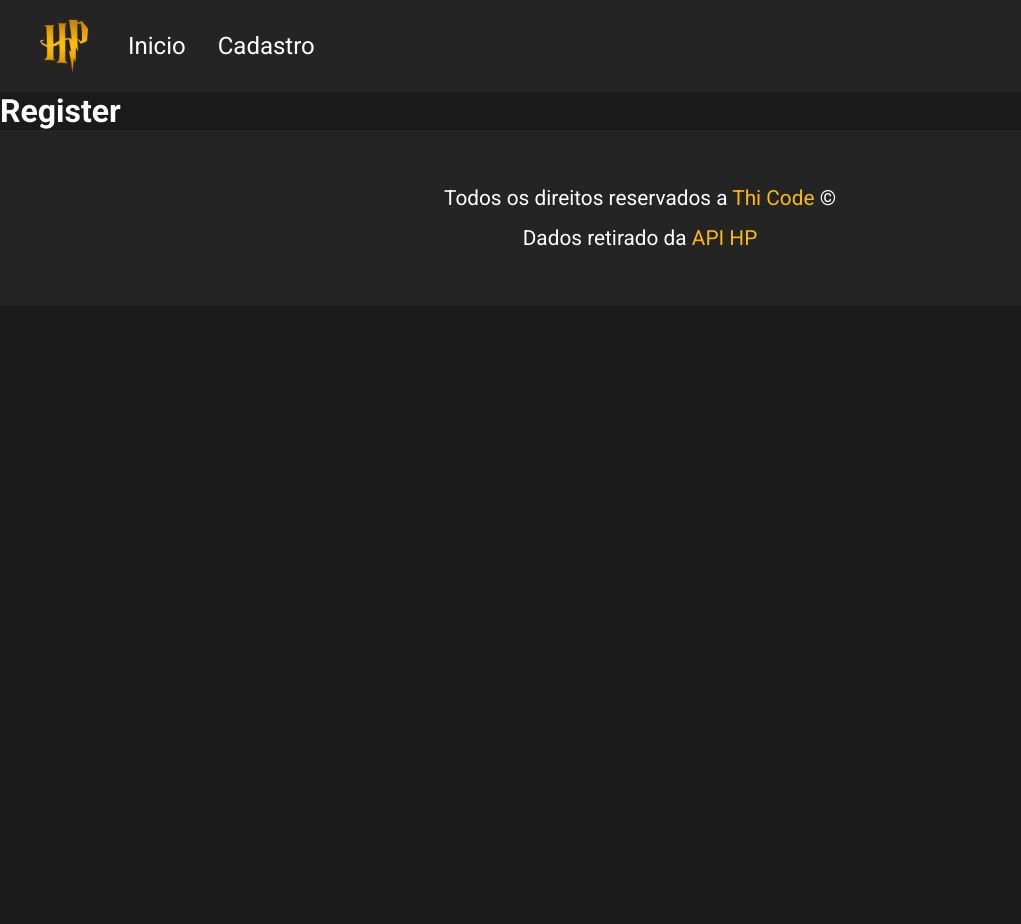
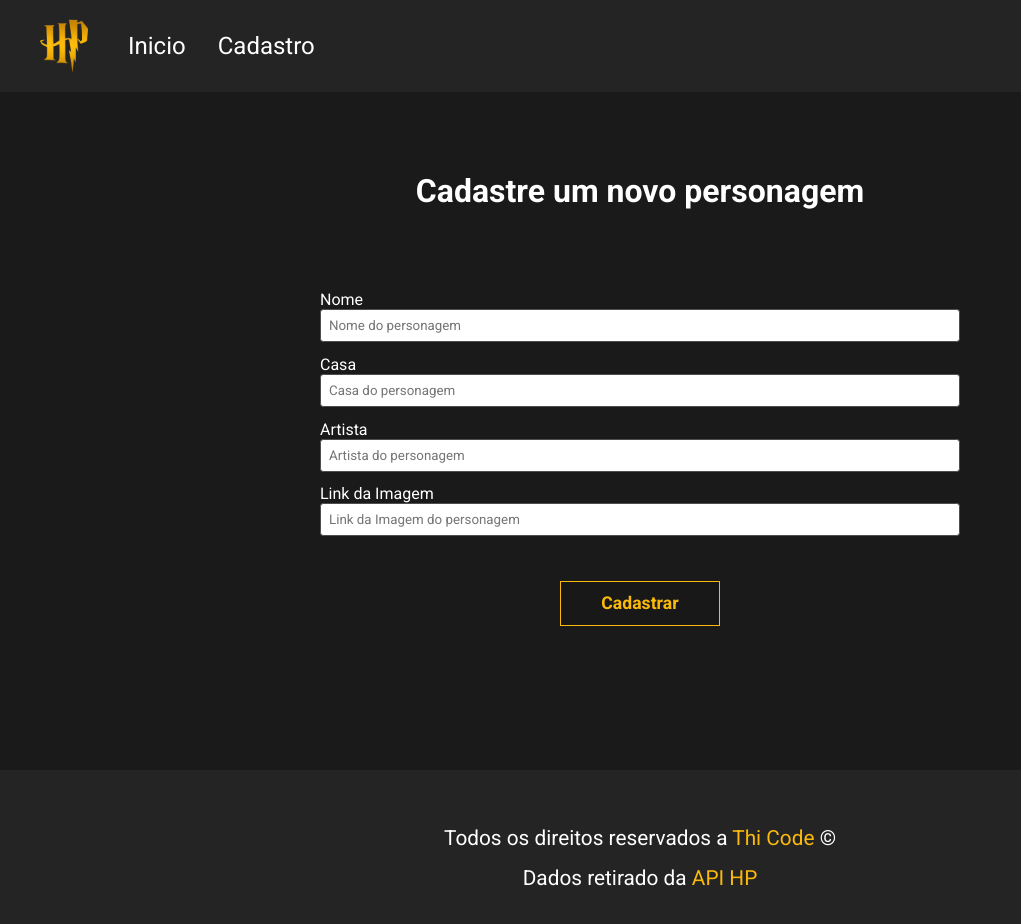
Before and after one commit to codethi/spa-hp, a React (Vite) app: page /register in a window 1280 px wide. Shown: the top 924 px of the page, without its empty margins (0-1021 px from the left). Before the commit the page ends 800 px from the top, so only its background shows below. Built offline with nearby package versions, Linux system fonts and the light colour scheme.

Commit message:
register page and form component

```diff
--- a/src/components/ListChars/ListChars.css
+++ b/src/components/CardChars/CardChars.css
@@ -6,9 +6,10 @@ div.card {
   box-shadow: rgba(0, 0, 0, 0.5) 0px 3px 8px;
   margin: 0.5rem;
   transform: scale(0.9);
-  transition: all 0.3s ease-in-out;
+  transition: all 0.5s ease-in-out;
   background-color: #181818;
   border-radius: 0.5rem;
+  cursor: pointer;
 }
 
 img {
@@ -45,7 +46,4 @@ p {
   div.cardText {
     padding: 0;
   }
-  .cards {
-    margin: 0;
-  }
 }
--- a/src/components/ListChars/ListChars.jsx
+++ b/src/components/CardChars/CardChars.jsx
@@ -1,8 +1,8 @@
-import "./ListChars.css";
+import "./CardChars.css";
 
-export function ListChars(props) {
+export function CardChars(props) {
   return (
-    <div className="card" key={props.key}>
+    <div className="card">
       <img src={props.image} alt="Imagem do personagem" />
       <div className="cardText">
         <h2>{props.name}</h2>
--- /dev/null
+++ b/src/components/Form/Form.css
@@ -0,0 +1,50 @@
+.form-space {
+  display: flex;
+  justify-content: center;
+
+}
+
+form {
+  display: flex;
+  flex-wrap: wrap;
+  width: 50%;
+  margin-bottom: 7rem;
+}
+
+form input {
+  width: 100%;
+  padding: 0.5rem;
+  outline: none;
+  border: 1px solid rgb(78, 78, 78);
+  border-radius: 0.2rem;
+  margin-bottom: 0.8rem;
+}
+
+form button {
+  display: flex;
+  margin: 2rem auto;
+  justify-content: center;
+
+  background-color: #181818;
+  color: #fbba0b;
+  padding: 0.7rem;
+  font-size: 1.1rem;
+  border: 1px solid #fbba0b;
+  width: 25%;
+  cursor: pointer;
+  transition: all 0.4s ease-in-out;
+  font-weight: 600;
+}
+
+form button:hover {
+  background-color: #fbba0b;
+  color: #181818;
+}
+
+@media (max-width: 955px) {
+  form {
+    padding: 1rem;
+    width: 100%;
+    margin-bottom: 2rem;
+  }
+}
--- /dev/null
+++ b/src/components/Form/Form.jsx
@@ -0,0 +1,43 @@
+import "./Form.css";
+
+export function Form() {
+  return (
+    <section className="form-space">
+      <form action="">
+        <label htmlFor="name">Nome</label>
+        <input
+          type="text"
+          id="name"
+          placeholder="Nome do personagem"
+          name="name"
+        />
+
+        <label htmlFor="house">Casa</label>
+        <input
+          type="text"
+          id="house"
+          placeholder="Casa do personagem"
+          name="house"
+        />
+
+        <label htmlFor="actor">Artista</label>
+        <input
+          type="text"
+          id="actor"
+          placeholder="Artista do personagem"
+          name="actor"
+        />
+
+        <label htmlFor="image">Link da Imagem</label>
+        <input
+          type="text"
+          id="image"
+          placeholder="Link da Imagem do personagem"
+          name="image"
+        />
+
+        <button type="submit">Cadastrar</button>
+      </form>
+    </section>
+  );
+}
--- a/src/pages/Home/Home.css
+++ b/src/pages/Home/Home.css
@@ -4,3 +4,10 @@ section.cards {
   justify-content: center;
   margin: 5rem 15rem;
 }
+
+@media (max-width: 955px) {
+
+  section.cards {
+    margin: 0;
+  }
+}
--- a/src/pages/Home/Home.jsx
+++ b/src/pages/Home/Home.jsx
@@ -1,4 +1,4 @@
-import { ListChars } from "../../components/ListChars/ListChars";
+import { CardChars } from "../../components/CardChars/CardChars";
 import { useState, useEffect } from "react";
 import { characters } from "../../mocks/characters";
 
@@ -15,7 +15,7 @@ export function Home() {
     <section className="cards">
       {chars.map((char) => {
         return (
-          <ListChars
+          <CardChars
             key={char.id}
             name={char.name}
             house={char.house}
--- a/src/pages/Register/Register.css
+++ b/src/pages/Register/Register.css
@@ -0,0 +1,11 @@
+h1 {
+  text-align: center;
+  padding: 5rem;
+  font-size: 2rem;
+}
+
+@media (max-width: 955px) {
+  h1 {
+    padding: 3rem 1rem;
+  }
+}
--- a/src/pages/Register/Register.jsx
+++ b/src/pages/Register/Register.jsx
@@ -1,3 +1,12 @@
+import { Form } from "../../components/Form/Form";
+import "./Register.css";
+import Hogwarts from "../../images/hogwarts.png";
+
 export function Register() {
-    return <h1>Register</h1>
+  return (
+    <>
+      <h1> Cadastre um novo personagem </h1>
+      <Form className="form" />
+    </>
+  );
 }
```
Also changed, not shown: src/images/hogwarts.png (added).
